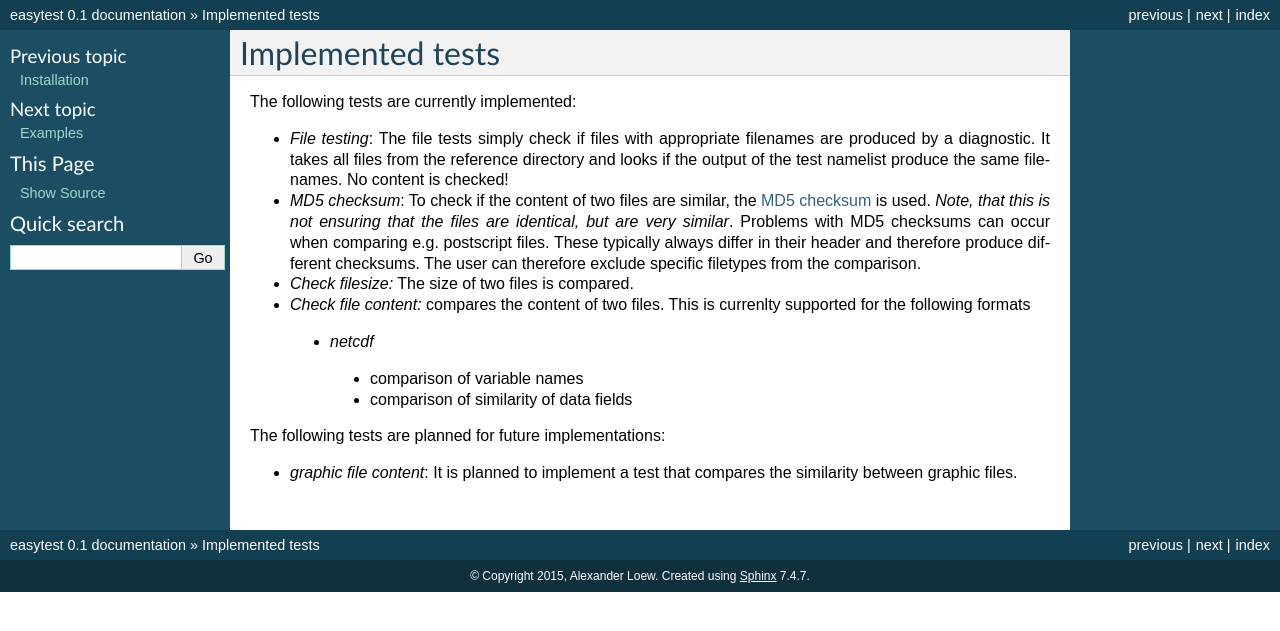
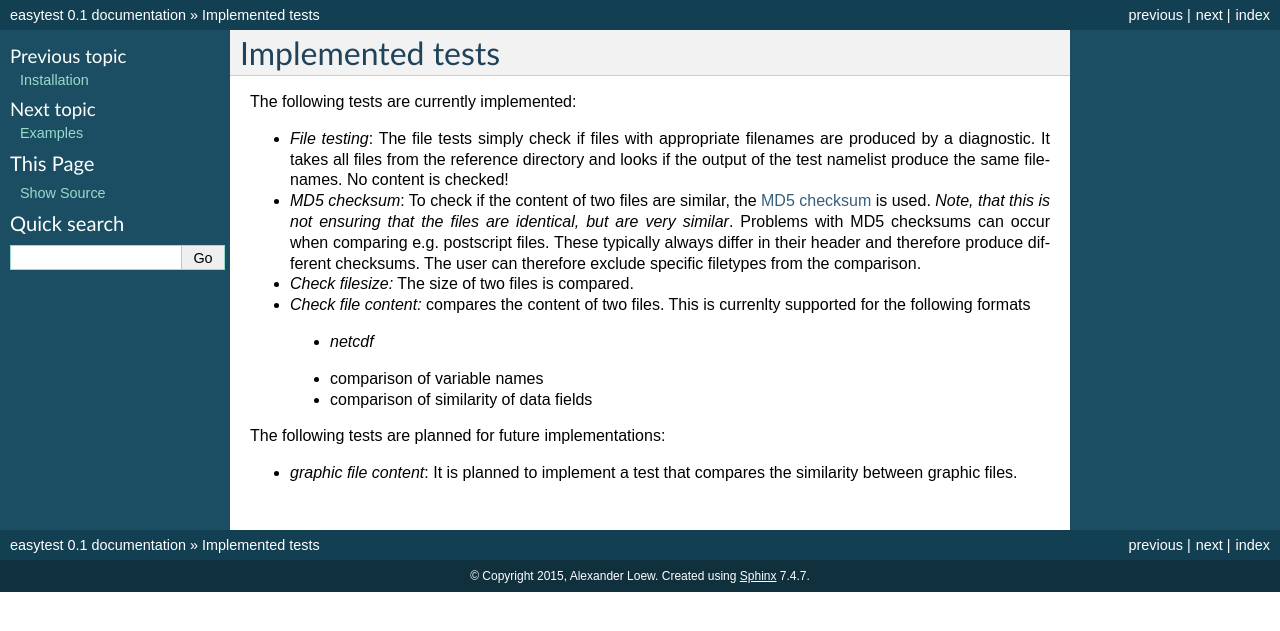
Before and after one commit to pygeo/easytest, a Sphinx documentation site: the page built from docs/source/tests.rst, in a window 1280 px wide. Shown: the top 631 px of the page. Built offline with Sphinx 7.4.7, drawn with Linux system fonts in a browser that asks for light colours; pages that are not in the unit, such as notebooks, are missing from menus.

```diff
--- a/docs/source/tests.rst
+++ b/docs/source/tests.rst
@@ -8,8 +8,8 @@ The following tests are currently implemented:
 * *Check filesize:* The size of two files is compared.
 * *Check file content:* compares the content of two files. This is currenlty supported for the following formats
  * *netcdf*
-  * comparison of variable names
-  * comparison of similarity of data fields
+ - comparison of variable names
+ - comparison of similarity of data fields
 
 The following tests are planned for future implementations:
 
```
